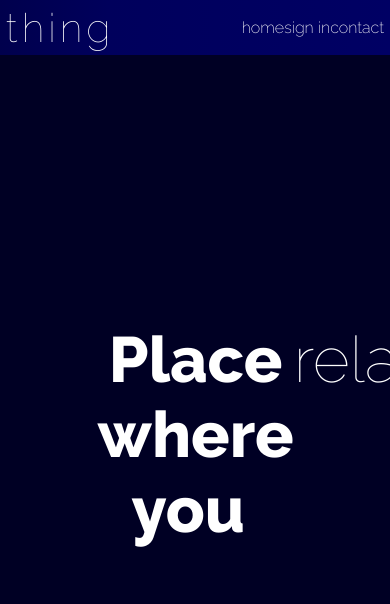
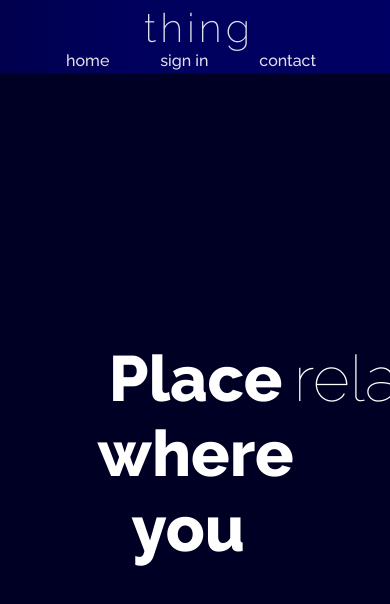
Before and after one commit to snturk/thing2, a Nuxt app: page / in a window 390 px wide. Shown: the top 604 px of the page. Built offline with nearby package versions, Linux system fonts and the light colour scheme.

Commit message:
responsive changes

```diff
--- a/layouts/default.vue
+++ b/layouts/default.vue
@@ -1,5 +1,5 @@
 <template>
-  <div>
+  <div id="mainContainer">
     <nav>
       <div id="mainTitle">thing</div>
       <div id="navBarContainer">
@@ -31,6 +31,14 @@ html, body {
   100%{background:  #000024;}
 }
 
+#mainContainer{
+  top: 0;
+  left: 0;
+  margin: 0;
+  height: 100%;
+  width: 100%;
+}
+
 .container{
   height: 90vh;
   margin: 0 auto;
@@ -38,7 +46,7 @@ html, body {
 
 nav{
   background: linear-gradient(90deg, rgba(0,0,77,1) 0%, rgba(0,0,92,1) 28%, rgba(0,0,100,1) 100%);
-  color: white;
+  color: rgba(255, 255, 255, 0.877);
   position: relative;
   width: 100%;
   margin: 0 auto;
@@ -51,19 +59,19 @@ nav{
 }
 
 #mainTitle{
-  font-weight: 100;
+  font-weight: 200;
   font-size: 40px;
   letter-spacing: 4px;
-  margin-left: 1.5%;
+  margin-left: 2%;
 }
 
 #navBarContainer{
-  min-width: 20%;
+  width: max(30%, 250px);
   display: flex;
   flex-direction: row;
   justify-content: space-between;
-  font-weight: 300;
-  margin-right: 1.5%;
+  font-weight: 400;
+  margin-right: 2%;
 }
 
 .navEl{
@@ -72,5 +80,13 @@ nav{
   align-items: center;
 }
 
+@media screen and (max-width: 768px) {
+  nav{
+    flex-direction: column;
+    justify-content: center;
+    align-items: center;
+  }
+}
+
 
 </style>
```
